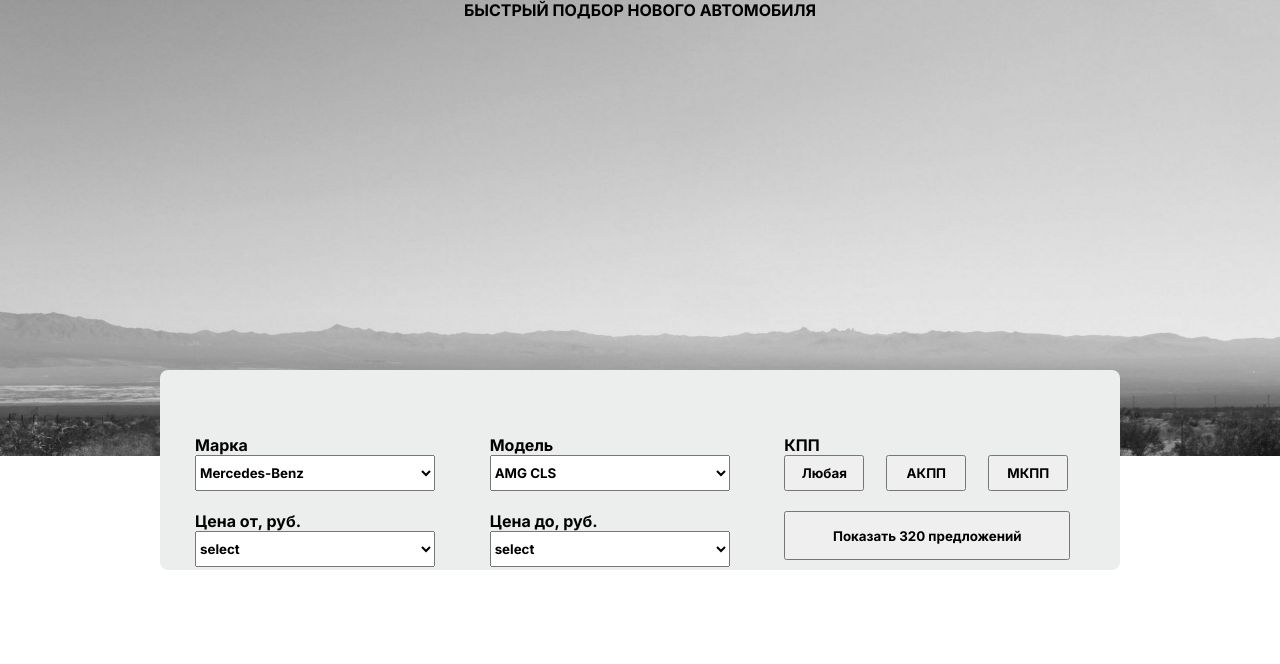
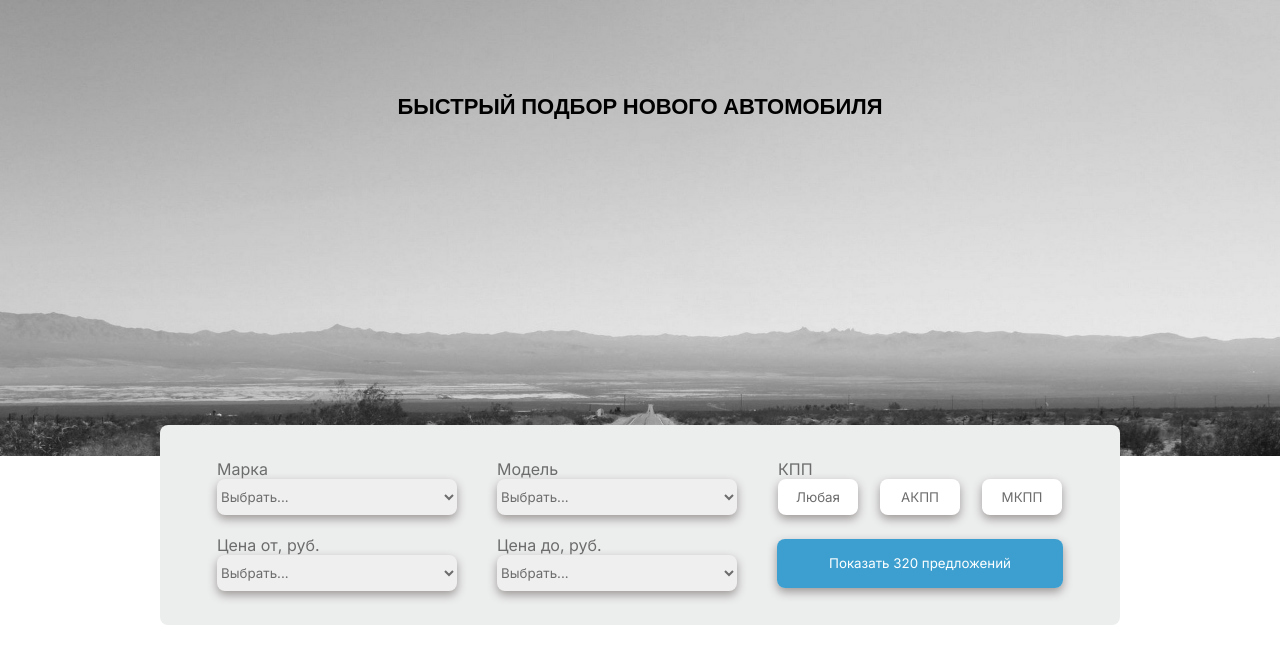
Before and after one commit to metallica81/scssProject, a plain HTML site: page index.html in a window 1280 px wide. Drawn offline with nearby package versions, Linux system fonts and the light colour scheme.

Commit message:
feat almost finish first page with pixel perfect and another things

```diff
--- a/_header.scss
+++ b/_header.scss
@@ -13,6 +13,16 @@ $governmentFinHelpColor: #EFF0F0;
 /* Часто встречающиеся длины */
 
 $borderRadius: 8px;
+
+/* Миксины для текста */
+@mixin fontHeaderOfText {
+    font: {
+        weight: 700;
+        size: 22px;
+        family: 'Oswald', sans-serif;
+    }
+    //letter-spacing: -1px;
+}
 
 * {
     box-sizing: border-box;
@@ -42,6 +52,9 @@ $borderRadius: 8px;
     display: block;
     text-align: center;
     text-transform: uppercase;
+    padding-top: 88px;
+    margin-bottom: -45px;
+    @include fontHeaderOfText;
 }
 
 // .img_car {
@@ -51,8 +64,71 @@ $borderRadius: 8px;
 // }
 
 /* меню нахождения машины по фильтрам */
+
+/* Переменные для фильтров машин */
 $buttonWidth: 240px;
 $buttonHeight: 36px;
+
+/* Миксины для фильтров */
+@mixin selectCarFilter {
+    select {
+        border: none;
+        outline: none;
+        border-radius: $borderRadius;
+        color: $buttonPlaceHolderColor;
+        option:not(first-child){
+            color: black;
+        }
+        option:active {
+            border: none;
+            outline: none;
+        }
+        font: {
+            weight: 400;
+        }
+        box-shadow: 0px 4px 10px 0px #9E9898;
+    }
+
+}
+
+@mixin buttonCarFilter {
+    button {
+        border: none;
+        outline: none;
+        border-radius: $borderRadius;
+        color: $buttonPlaceHolderColor;
+        background-color: #fff;
+        font: {
+            weight: 400;
+        }
+        box-shadow: 0px 4px 10px 0px #9E9898;
+
+    }
+
+}
+
+@mixin buttonCarFilterBlue {
+    button {
+        border: none;
+        outline: none;
+        border-radius: $borderRadius;
+        background-color: $giftRadialGradientColor;
+        color: white;
+        font: {
+            weight: 400;
+        }
+        box-shadow: 0px 4px 10px 0px #9E9898;
+    }
+}
+
+@mixin spanCarFilter {
+    color: $buttonPlaceHolderColor;
+    font: {
+        weight: 400;
+    }
+    //padding: 3px;
+
+}
 
 .find_car_params {
     display: grid;
@@ -62,6 +138,7 @@ $buttonHeight: 36px;
     row-gap: 20px;
     span {
         width: $buttonWidth;
+        @include spanCarFilter;
     }
     div {
         width:auto
@@ -72,6 +149,10 @@ $buttonHeight: 36px;
     background-color: $filterBGColor;
     border-radius: $borderRadius;
     margin: 350px auto;
+    align-content: center;
+    align-items: center;
+    justify-items: center;
+    justify-content: center;
 }
 
 .carBrand {
@@ -81,6 +162,7 @@ $buttonHeight: 36px;
         width: $buttonWidth;
         height: $buttonHeight;
     }
+    @include selectCarFilter;
 }
 .carModel {
     display: flex;
@@ -89,6 +171,7 @@ $buttonHeight: 36px;
         width: $buttonWidth;
         height: $buttonHeight;
     }
+    @include selectCarFilter;
 }
 .transmissionType {
     display: flex;
@@ -101,6 +184,7 @@ $buttonHeight: 36px;
         display: flex;
         gap: 22px;
     }
+    @include buttonCarFilter;
 }
 .costFrom {
     display: flex;
@@ -109,6 +193,7 @@ $buttonHeight: 36px;
         width: $buttonWidth;
         height: $buttonHeight;
     }
+    @include selectCarFilter;
 }
 .costUntil {
     display: flex;
@@ -117,12 +202,15 @@ $buttonHeight: 36px;
         width: $buttonWidth;
         height: $buttonHeight;
     }
+    @include selectCarFilter;
 }
 .showSuggesions {
     button {
         width: 286px;
         height: 49px;
+
     }
+    @include buttonCarFilterBlue;
 }
 
 
--- a/index.html
+++ b/index.html
@@ -34,7 +34,7 @@
             <div class="carBrand">
                 <span>Марка</span>
                 <select>
-                    <option>Mercedes-Benz</option>
+                    <option value="" disabled selected>Выбрать...</option>
                     <option>Honda</option>
                     <option>Skoda</option>
                 </select>
@@ -42,7 +42,7 @@
             <div class="carModel">
                 <span>Модель</span>
                 <select>
-                    <option>AMG CLS</option>
+                    <option value="" disabled selected>Выбрать...</option>
                 </select>
             </div>
             <div class="transmissionType">
@@ -56,13 +56,13 @@
             <div class="costFrom">
                 <span>Цена от, руб.</span>
                 <select>
-                    <option>select</option>
+                    <option value="" disabled selected>Выбрать...</option>
                 </select>
             </div>
             <div class="costUntil">
                 <span>Цена до, руб.</span>
                 <select>
-                    <option>select</option>
+                    <option value="" disabled selected>Выбрать...</option>
                 </select>
             </div>
             <div class="showSuggesions">
```
Also changed, not shown: style.css, 1 other file.
